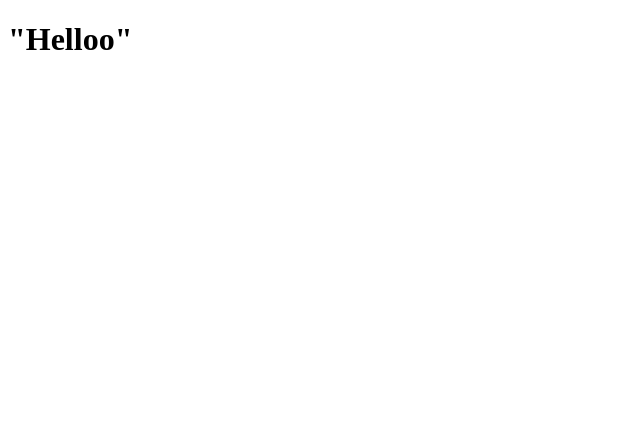
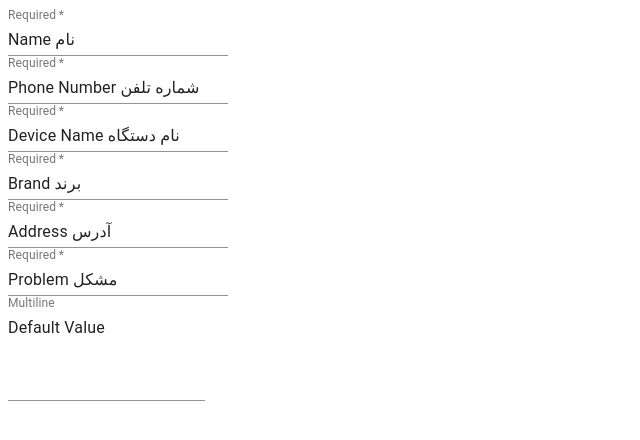
Before and after one commit to zahraaliaghazadeh/Aghazadeh, a React (Create React App) app in the folder client/: page /request in a window 1280 px wide. Shown: the top 440 px of the page, without its empty margins (0-640 px from the left). Built offline with nearby package versions, Linux system fonts and the light colour scheme.

Commit message:
made the initial form request

```diff
--- a/client/src/pages/RequestServicePage/index.js
+++ b/client/src/pages/RequestServicePage/index.js
@@ -2,13 +2,34 @@ import React from 'react'
 // about page style
 import "./style.css"
 import API from "../../utils/API"
+import TextField from '@material-ui/core/TextField';
+
 
 
 export default function RequestServicePage() {
     return (
-        <h1>
-"Helloo"
-        </h1>
+<div>
+<form  noValidate autoComplete="off">
+      <div>
+        <TextField required id="standard-required" label="Required" defaultValue="Name نام" /> <br></br>
+        <TextField required id="standard-required" label="Required" defaultValue="Phone Number شماره تلفن" /> <br></br>
+        <TextField required id="standard-required" label="Required" defaultValue="Device Name نام دستگاه" /> <br></br>
+        <TextField required id="standard-required" label="Required" defaultValue="Brand برند" /> <br></br>
+        <TextField required id="standard-textarea" label="Required" defaultValue="Address آدرس" /> <br></br>
+        <TextField required id="standard-required" label="Required" defaultValue="Problem مشکل" /> <br></br>
+        <TextField
+          id="standard-multiline-static"
+          label="Multiline"
+          multiline
+          rows={4}
+          defaultValue="Default Value"
+        />
+
+
+
+      </div>
+    </form>
+</div>
 
         )
     }
```
